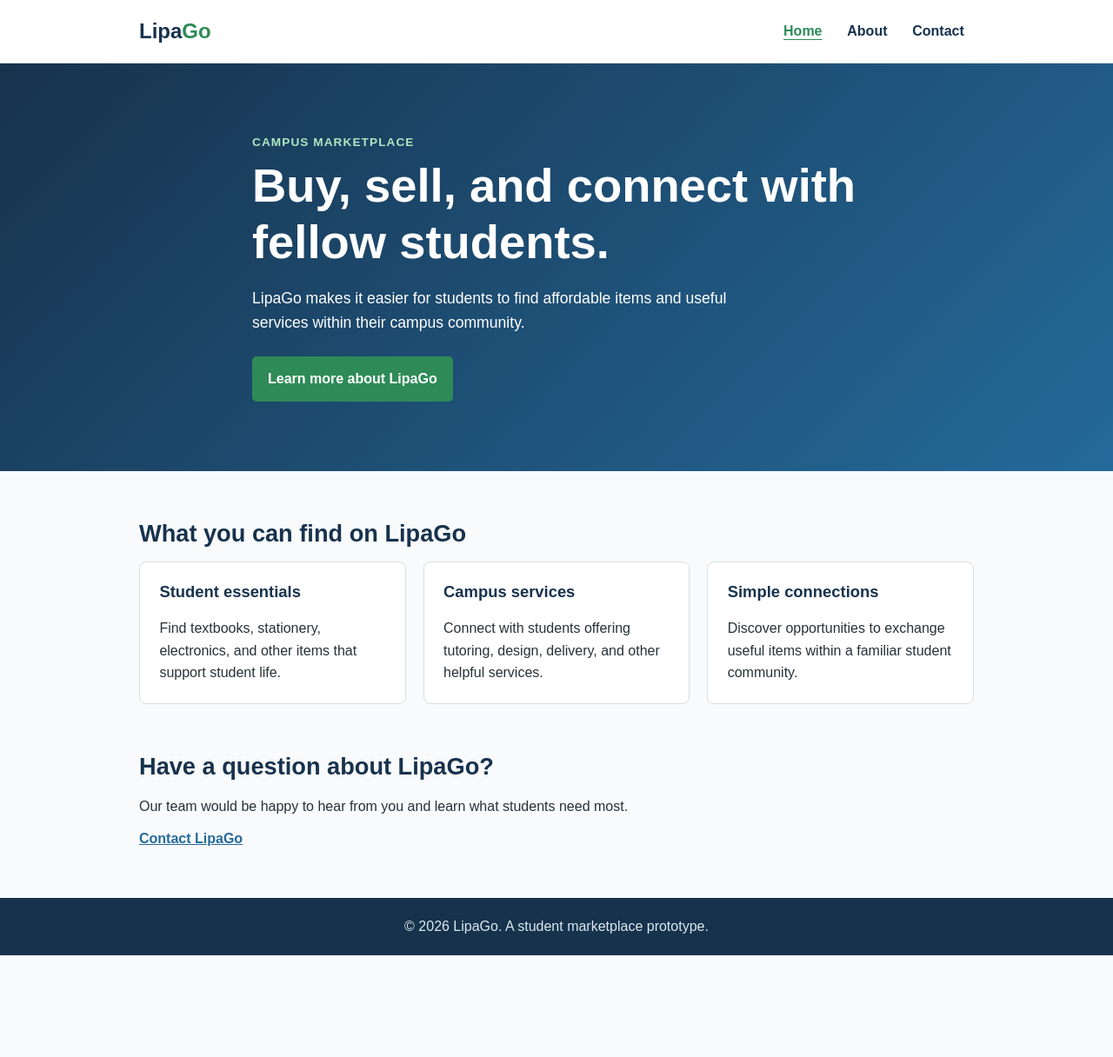
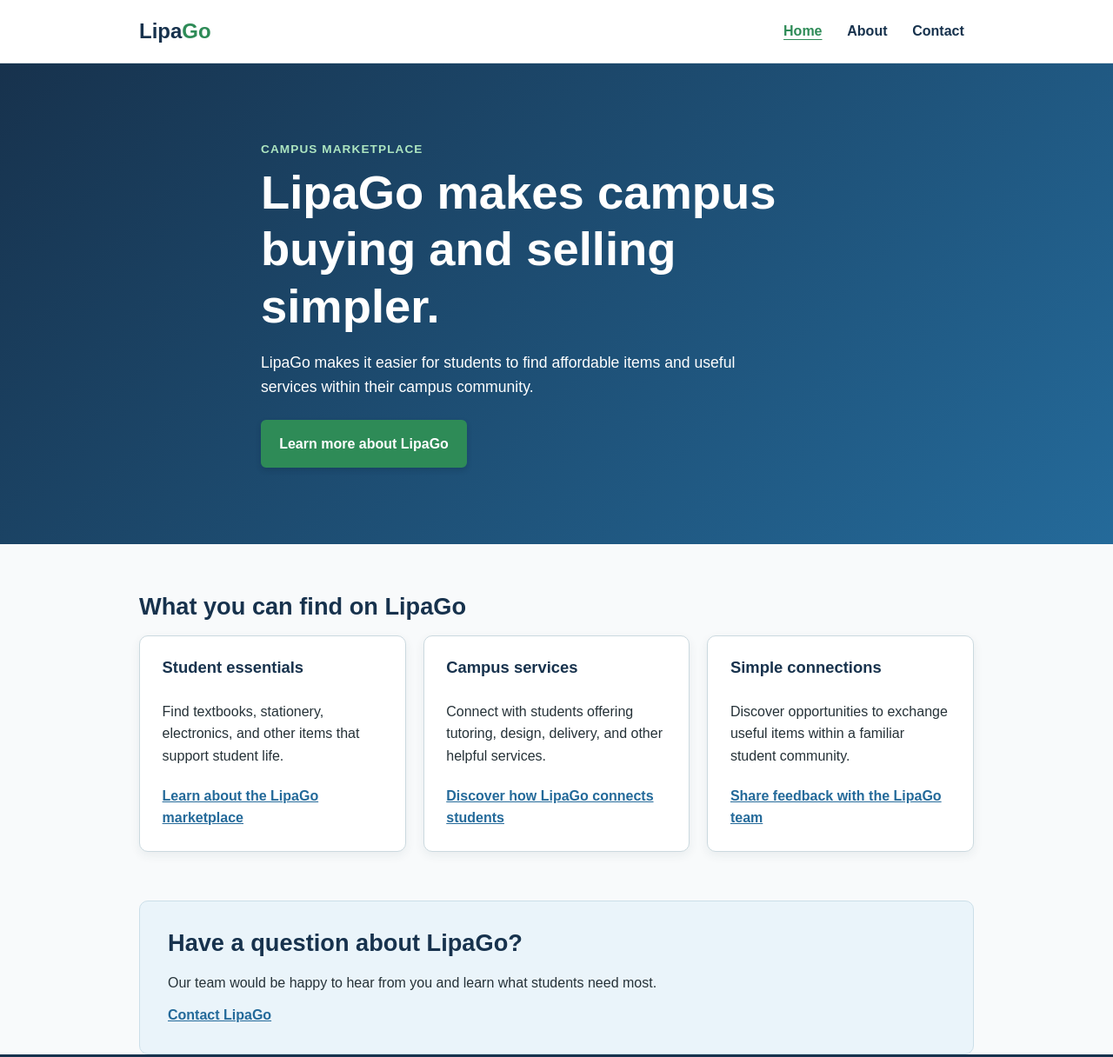
Before and after one commit to DavidSIMBI/my-client-website-Lipa, a plain HTML site: page index.html in a window 1280 px wide. Shown: the top 1216 px of the page at 87% size. Before the commit the page ends 1099 px from the top, so only its background shows below. Drawn offline with Linux system fonts and the light colour scheme.

Commit message:
Improve home page design

```diff
--- a/index.html
+++ b/index.html
@@ -21,11 +21,11 @@
         </div>
     </header>
 
-    <main>
+    <main class="home-page">
         <section class="hero">
             <div class="container hero-content">
                 <p class="eyebrow">Campus marketplace</p>
-                <h1>Buy, sell, and connect with fellow students.</h1>
+                <h1>LipaGo makes campus buying and selling simpler.</h1>
                 <p class="hero-text">LipaGo makes it easier for students to find affordable items and useful services within their campus community.</p>
                 <a class="button" href="about.html">Learn more about LipaGo</a>
             </div>
@@ -37,14 +37,17 @@
                 <article class="card">
                     <h3>Student essentials</h3>
                     <p>Find textbooks, stationery, electronics, and other items that support student life.</p>
+                    <a class="text-link" href="about.html">Learn about the LipaGo marketplace</a>
                 </article>
                 <article class="card">
                     <h3>Campus services</h3>
                     <p>Connect with students offering tutoring, design, delivery, and other helpful services.</p>
+                    <a class="text-link" href="about.html">Discover how LipaGo connects students</a>
                 </article>
                 <article class="card">
                     <h3>Simple connections</h3>
                     <p>Discover opportunities to exchange useful items within a familiar student community.</p>
+                    <a class="text-link" href="contact.html">Share feedback with the LipaGo team</a>
                 </article>
             </div>
         </section>
--- a/styles.css
+++ b/styles.css
@@ -127,6 +127,56 @@ h3 {
     max-width: 610px;
     margin-bottom: 1.5rem;
     font-size: 1.1rem;
+}
+
+.home-page .hero {
+    padding: 5.5rem 0;
+}
+
+.home-page .hero-content {
+    max-width: 680px;
+}
+
+.home-page .hero h1 {
+    max-width: 650px;
+}
+
+.home-page .hero .button {
+    padding: 0.8rem 1.2rem;
+    border-radius: 6px;
+    box-shadow: 0 3px 6px rgba(10, 31, 48, 0.2);
+}
+
+.home-page .hero .button:hover,
+.home-page .hero .button:focus {
+    box-shadow: 0 5px 10px rgba(10, 31, 48, 0.25);
+}
+
+.home-page .card {
+    display: flex;
+    min-height: 230px;
+    flex-direction: column;
+    padding: 1.6rem;
+    border-color: #cbd9df;
+    border-radius: 10px;
+    box-shadow: 0 4px 12px rgba(23, 50, 77, 0.07);
+}
+
+.home-page .card h3 {
+    margin-bottom: 0.65rem;
+}
+
+.home-page .card .text-link {
+    margin-top: auto;
+    padding-top: 1.25rem;
+}
+
+.home-page .callout {
+    margin-top: 3.5rem;
+    padding: 2rem;
+    background: var(--light-blue);
+    border: 1px solid #cbdfe9;
+    border-radius: 10px;
 }
 
 .section,
@@ -280,8 +330,21 @@ h3 {
         padding: 3.5rem 0;
     }
 
+    .home-page .hero {
+        padding: 4rem 0;
+    }
+
     .card-grid {
         grid-template-columns: 1fr;
+    }
+
+    .home-page .card {
+        min-height: 0;
+    }
+
+    .home-page .callout {
+        margin-top: 2.5rem;
+        padding: 1.5rem;
     }
 
     .form-section {
```
